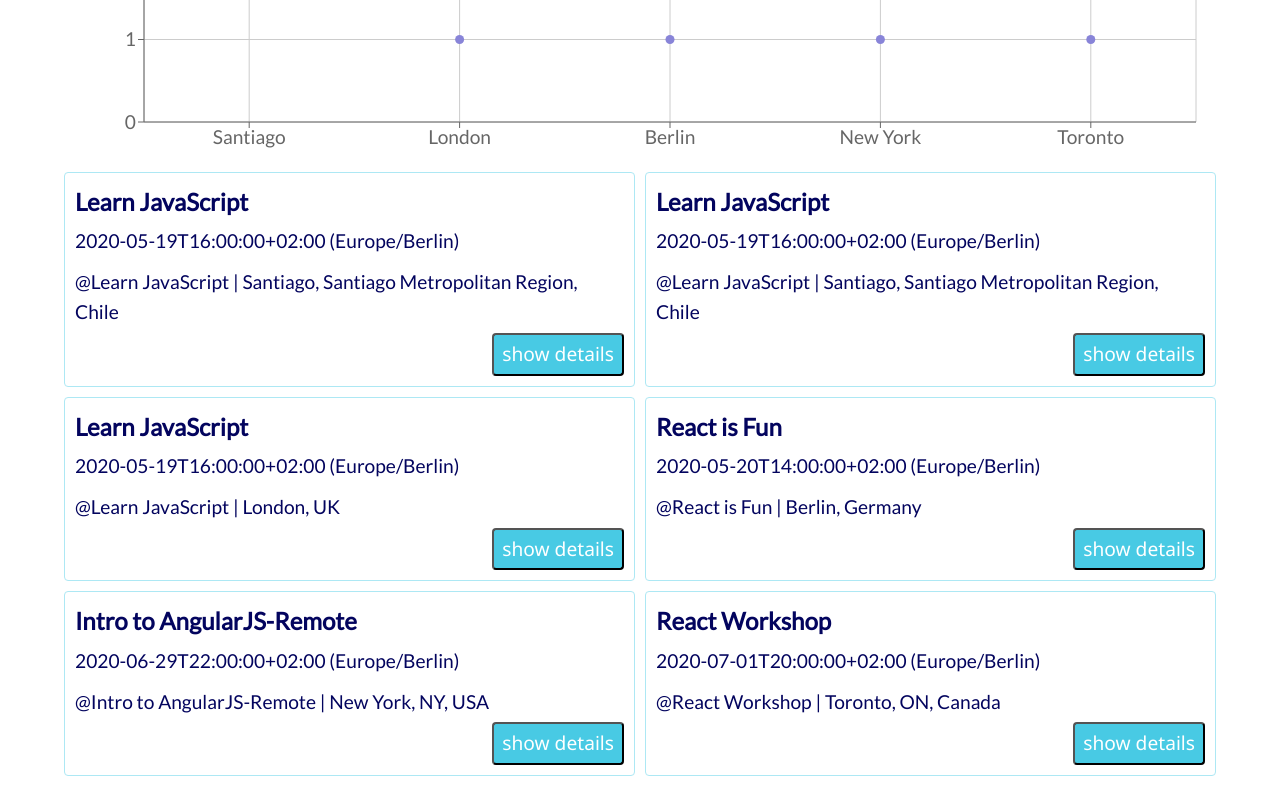
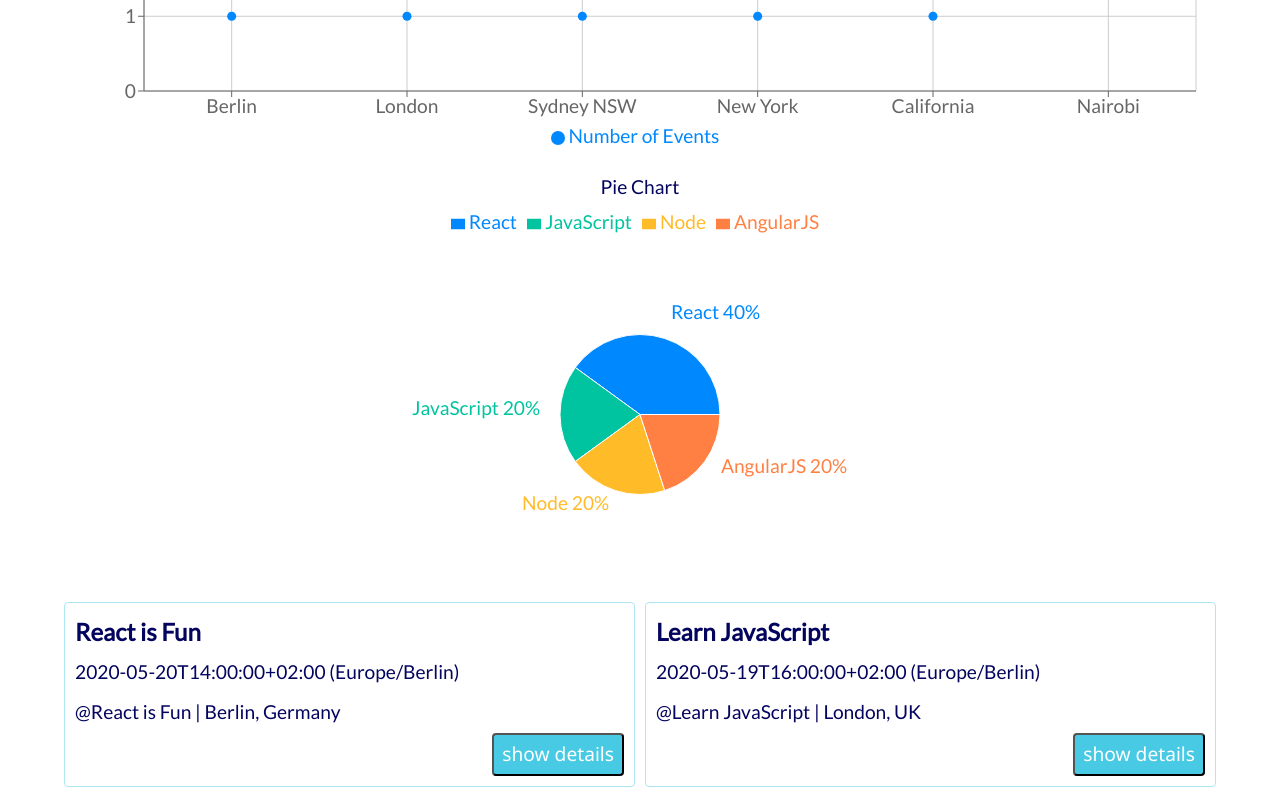
Before and after one commit to DeepthiSRao/meet-react-app, a React (Create React App) app: page / in a window 1280 px wide. Shown: the part 500-1295 px from the top of the page. Built offline with nearby package versions, Linux system fonts and the light colour scheme; what atatus-spa would draw is missing.

Commit message:
Pie chart implementation

```diff
--- a/src/App.js
+++ b/src/App.js
@@ -4,7 +4,8 @@
 import NumberOfEvents from './NumberOfEvents';
 import './App.css';
 import { extractLocations, getEvents } from './api';
-import EventChart from './EventChart';
+import EventScatterChart from './EventScatterChart';
+import EventPieChart from './EventPieChart';
 
 class App extends Component {
     state = {
@@ -59,7 +60,6 @@
 
     render(){
         const { events, locations } = this.state;
-        console.log(locations);
 
         return (
             <div className="App">
@@ -68,7 +68,8 @@
                     locations={locations}
                     updateEvents={this.updateEvents} />
                 <NumberOfEvents updateEvents={this.updateEvents} />
-            <EventChart events={events} locations={locations} />
+                <EventScatterChart events={events} locations={locations} />
+                <EventPieChart events={events} />
                 <EventList events={events} />
             </div>
         );
--- /dev/null
+++ b/src/EventPieChart.js
@@ -0,0 +1,42 @@
+import React from 'react';
+import { Cell, Legend, Pie, PieChart, ResponsiveContainer } from "recharts";
+import { COLORS } from './constants';
+
+const EventPieChart = ({events}) => {
+    const genres = ['React', 'JavaScript', 'Node', 'jQuery', 'AngularJS'];
+
+    const getData = () => {
+        const result = genres.map(genre => ({
+            name: genre,
+            value: events.filter(e => e.summary.split(' ').includes(genre)).length
+        }));
+        return result.filter(data => data.value !== 0);
+    }
+
+    return (
+        <div>
+            <h4>Pie Chart</h4>
+            <ResponsiveContainer height={400} >
+                <PieChart height={400}>
+                <Legend layout="horizontal" verticalAlign="top" align="center" height={25} />
+                    <Pie
+                        data={getData()}
+                        cx="50%"
+                        cy="50%"
+                        labelLine={false}
+                        outerRadius={80}
+                        fill="#8884d8"
+                        dataKey="value"
+                        label={({ name, percent}) => `${name} ${(percent * 100).toFixed(0)}%`}>
+                        {getData().map((entry, index) => (
+                            <Cell key={`cell-${index}`} fill={COLORS[index % COLORS.length]} />
+                        ))}
+                    </Pie>
+
+                </PieChart>
+            </ResponsiveContainer>
+        </div>
+    );
+}
+
+export default EventPieChart;
--- a/src/EventChart.js
+++ b/src/EventScatterChart.js
@@ -1,7 +1,8 @@
 import React from 'react';
-import { CartesianGrid, ResponsiveContainer, Scatter, ScatterChart, Tooltip, XAxis, YAxis } from 'recharts';
+import { CartesianGrid, Legend, ResponsiveContainer, Scatter, ScatterChart, Tooltip, XAxis, YAxis } from 'recharts';
+import { COLORS } from './constants';
 
-const EventChart = ({events, locations}) => {
+const EventScatterChart = ({events, locations}) => {
     const getData = () => {
         return locations.map(location => ({
             city: location.split(',')[0],
@@ -20,11 +21,12 @@
                     <XAxis type="category" dataKey="city" name="City" />
                     <YAxis type="number" dataKey="number" name="Number of events" allowDecimals={false} />
                     <Tooltip cursor={{ strokeDasharray: '3 3' }} />
-                    <Scatter name="A school" data={getData()} fill="#8884d8" />
+                    <Scatter name="Number of Events" data={getData()} fill={COLORS[0]} />
+                    <Legend />
                 </ScatterChart>
             </ResponsiveContainer>
         </div>
     );
 }
 
-export default EventChart;
+export default EventScatterChart;
--- a/src/api.js
+++ b/src/api.js
@@ -14,7 +14,8 @@
 // nprogress --> is used to create and display progress bars at the top of the page
 // getEvents return local mock data if req is from localhost
 export const getEvents = async () => {
-    NProgress.configure({ trickleRate: 0.02, trickleSpeed: 800 });
+    //for navigator latency
+    //NProgress.configure({ trickleRate: 0.02, trickleSpeed: 800 });
     NProgress.start();
 
     //if request is from localhost return local data
--- /dev/null
+++ b/src/constants.js
@@ -0,0 +1 @@
+export  const COLORS = ['#0088FE', '#00C49F', '#FFBB28', '#FF8042', '#800080'];
--- a/src/mockData.js
+++ b/src/mockData.js
@@ -1,15 +1,15 @@
 const mockData = [
     {
         "kind": "calendar#event",
-        "etag": "\"3181161784712000\"",
-        "id": "4eahs9ghkhrvkld72hogu9ph3e_20200519T140000Z",
+        "etag": "\"3181159875584000\"",
+        "id": "3qtd6uscq4tsi6gc7nmmtpqlct",
         "status": "confirmed",
-        "htmlLink": "https://www.google.com/calendar/event?eid=NGVhaHM5Z2hraHJ2a2xkNzJob2d1OXBoM2VfMjAyMDA1MTlUMTQwMDAwWiBmdWxsc3RhY2t3ZWJkZXZAY2FyZWVyZm91bmRyeS5jb20",
-        "created": "2020-05-19T19:17:46.000Z",
-        "updated": "2020-05-27T12:01:32.356Z",
-        "summary": "Learn JavaScript",
-        "description": "Have you wondered how you can ask Google to show you the list of the top ten must-see places in London? And how Google presents you the list? How can you submit the details of an application? Well, JavaScript is doing these. :) \n\nJavascript offers interactivity to a dull, static website. Come, learn JavaScript with us and make those beautiful websites.",
-        "location": "Santiago, Santiago Metropolitan Region, Chile",
+        "htmlLink": "https://www.google.com/calendar/event?eid=M3F0ZDZ1c2NxNHRzaTZnYzdubW10cHFsY3RfMjAyMDA1MjBUMTIwMDAwWiBmdWxsc3RhY2t3ZWJkZXZAY2FyZWVyZm91bmRyeS5jb20",
+        "created": "2020-05-19T19:14:30.000Z",
+        "updated": "2020-05-27T11:45:37.792Z",
+        "summary": "React is Fun",
+        "description": "Love HTML, CSS, and JS? Want to become a cool front-end developer? \n\nReact is one of the most popular front-end frameworks. There is a huge number of job openings for React developers in most cities. \n\nJoin us in our free React training sessions and give your career a new direction. ",
+        "location": "Berlin, Germany",
         "creator": {
          "email": "fullstackwebdev@careerfoundry.com",
          "self": true
@@ -19,68 +19,27 @@
          "self": true
         },
         "start": {
-         "dateTime": "2020-05-19T16:00:00+02:00",
+         "dateTime": "2020-05-20T14:00:00+02:00",
          "timeZone": "Europe/Berlin"
         },
         "end": {
-         "dateTime": "2020-05-19T17:00:00+02:00",
+         "dateTime": "2020-05-20T15:00:00+02:00",
          "timeZone": "Europe/Berlin"
         },
-        "recurringEventId": "4eahs9ghkhrvkld72hogu9ph3e",
-        "originalStartTime": {
-         "dateTime": "2020-05-19T16:00:00+02:00",
-         "timeZone": "Europe/Berlin"
-        },
-        "iCalUID": "4eahs9ghkhrvkld72hogu9ph3e@google.com",
+        "recurrence": [
+         "RRULE:FREQ=WEEKLY;WKST=SU;BYDAY=FR,MO,WE"
+        ],
+        "iCalUID": "3qtd6uscq4tsi6gc7nmmtpqlct@google.com",
         "sequence": 0,
         "reminders": {
          "useDefault": true
         },
         "eventType": "default"
-    },
+       },
     {
         "kind": "calendar#event",
         "etag": "\"3181161784712000\"",
-        "id": "4eahs9ghkhrvkld72hogu9ph3e_20200519T1400021",
-        "status": "confirmed",
-        "htmlLink": "https://www.google.com/calendar/event?eid=NGVhaHM5Z2hraHJ2a2xkNzJob2d1OXBoM2VfMjAyMDA1MTlUMTQwMDAwWiBmdWxsc3RhY2t3ZWJkZXZAY2FyZWVyZm91bmRyeS5jb20",
-        "created": "2020-05-19T19:17:46.000Z",
-        "updated": "2020-05-27T12:01:32.356Z",
-        "summary": "Learn JavaScript",
-        "description": "Have you wondered how you can ask Google to show you the list of the top ten must-see places in London? And how Google presents you the list? How can you submit the details of an application? Well, JavaScript is doing these. :) \n\nJavascript offers interactivity to a dull, static website. Come, learn JavaScript with us and make those beautiful websites.",
-        "location": "Santiago, Santiago Metropolitan Region, Chile",
-        "creator": {
-         "email": "fullstackwebdev@careerfoundry.com",
-         "self": true
-        },
-        "organizer": {
-         "email": "fullstackwebdev@careerfoundry.com",
-         "self": true
-        },
-        "start": {
-         "dateTime": "2020-05-19T16:00:00+02:00",
-         "timeZone": "Europe/Berlin"
-        },
-        "end": {
-         "dateTime": "2020-05-19T17:00:00+02:00",
-         "timeZone": "Europe/Berlin"
-        },
-        "recurringEventId": "4eahs9ghkhrvkld72hogu9ph3e",
-        "originalStartTime": {
-         "dateTime": "2020-05-19T16:00:00+02:00",
-         "timeZone": "Europe/Berlin"
-        },
-        "iCalUID": "4eahs9ghkhrvkld72hogu9ph3e@google.com",
-        "sequence": 0,
-        "reminders": {
-         "useDefault": true
-        },
-        "eventType": "default"
-    },
-    {
-        "kind": "calendar#event",
-        "etag": "\"3181161784712000\"",
-        "id": "4eahs9ghkhrvkld72hogu9ph3e_20200519T140000D",
+        "id": "4eahs9ghkhrvkld72hogu9ph3e",
         "status": "confirmed",
         "htmlLink": "https://www.google.com/calendar/event?eid=NGVhaHM5Z2hraHJ2a2xkNzJob2d1OXBoM2VfMjAyMDA1MTlUMTQwMDAwWiBmdWxsc3RhY2t3ZWJkZXZAY2FyZWVyZm91bmRyeS5jb20",
         "created": "2020-05-19T19:17:46.000Z",
@@ -104,11 +63,9 @@
          "dateTime": "2020-05-19T17:00:00+02:00",
          "timeZone": "Europe/Berlin"
         },
-        "recurringEventId": "4eahs9ghkhrvkld72hogu9ph3e",
-        "originalStartTime": {
-         "dateTime": "2020-05-19T16:00:00+02:00",
-         "timeZone": "Europe/Berlin"
-        },
+        "recurrence": [
+         "RRULE:FREQ=WEEKLY;WKST=SU;BYDAY=SA,TH,TU"
+        ],
         "iCalUID": "4eahs9ghkhrvkld72hogu9ph3e@google.com",
         "sequence": 0,
         "reminders": {
@@ -118,15 +75,15 @@
     },
     {
         "kind": "calendar#event",
-        "etag": "\"3181159875584000\"",
-        "id": "3qtd6uscq4tsi6gc7nmmtpqlct_20200520T120000Z",
+        "etag": "\"3187221506816000\"",
+        "id": "48m09le389vijbqfs2mcr6i87q",
         "status": "confirmed",
-        "htmlLink": "https://www.google.com/calendar/event?eid=M3F0ZDZ1c2NxNHRzaTZnYzdubW10cHFsY3RfMjAyMDA1MjBUMTIwMDAwWiBmdWxsc3RhY2t3ZWJkZXZAY2FyZWVyZm91bmRyeS5jb20",
-        "created": "2020-05-19T19:14:30.000Z",
-        "updated": "2020-05-27T11:45:37.792Z",
-        "summary": "React is Fun",
-        "description": "Love HTML, CSS, and JS? Want to become a cool front-end developer? \n\nReact is one of the most popular front-end frameworks. There is a huge number of job openings for React developers in most cities. \n\nJoin us in our free React training sessions and give your career a new direction. ",
-        "location": "Berlin, Germany",
+        "htmlLink": "https://www.google.com/calendar/event?eid=NDhtMDlsZTM4OXZpamJxZnMybWNyNmk4N3FfMjAyMDA2MzBUMDcwMDAwWiBmdWxsc3RhY2t3ZWJkZXZAY2FyZWVyZm91bmRyeS5jb20",
+        "created": "2020-07-01T13:39:01.000Z",
+        "updated": "2020-07-01T13:39:13.408Z",
+        "summary": "Node Gang",
+        "description": "We meet every Tuesday to talk about Node or JavaScript in general. Node Gang is an inclusive community that tries to cater to all levels of learners during meetups. Join us if you are curious to hear about what's new in Node, patterns, interesting npm packages, and practices.",
+        "location": "Sydney NSW, Australia",
         "creator": {
          "email": "fullstackwebdev@careerfoundry.com",
          "self": true
@@ -136,20 +93,49 @@
          "self": true
         },
         "start": {
-         "dateTime": "2020-05-20T14:00:00+02:00",
+         "dateTime": "2020-06-30T09:00:00+02:00",
          "timeZone": "Europe/Berlin"
         },
         "end": {
-         "dateTime": "2020-05-20T15:00:00+02:00",
+         "dateTime": "2020-06-30T10:00:00+02:00",
          "timeZone": "Europe/Berlin"
         },
-        "recurringEventId": "3qtd6uscq4tsi6gc7nmmtpqlct",
-        "originalStartTime": {
-         "dateTime": "2020-05-20T14:00:00+02:00",
-         "timeZone": "Europe/Berlin"
+        "recurrence": [
+         "RRULE:FREQ=WEEKLY;BYDAY=TU"
+        ],
+        "iCalUID": "48m09le389vijbqfs2mcr6i87q@google.com",
+        "sequence": 1,
+        "hangoutLink": "https://meet.google.com/wdc-wutt-tji",
+        "conferenceData": {
+         "entryPoints": [
+          {
+           "entryPointType": "video",
+           "uri": "https://meet.google.com/wdc-wutt-tji",
+           "label": "meet.google.com/wdc-wutt-tji"
+          },
+          {
+           "entryPointType": "more",
+           "uri": "https://tel.meet/wdc-wutt-tji?pin=3796108774207",
+           "pin": "3796108774207"
+          },
+          {
+           "regionCode": "DE",
+           "entryPointType": "phone",
+           "uri": "tel:+49-40-8081618974",
+           "label": "+49 40 8081618974",
+           "pin": "170634768"
+          }
+         ],
+         "conferenceSolution": {
+          "key": {
+           "type": "hangoutsMeet"
+          },
+          "name": "Google Meet",
+          "iconUri": "https://fonts.gstatic.com/s/i/productlogos/meet_2020q4/v6/web-512dp/logo_meet_2020q4_color_2x_web_512dp.png"
+         },
+         "conferenceId": "wdc-wutt-tji",
+         "signature": "AKpSKUvoH9hOVH65aZFC9c5eb6tz"
         },
-        "iCalUID": "3qtd6uscq4tsi6gc7nmmtpqlct@google.com",
-        "sequence": 0,
         "reminders": {
          "useDefault": true
         },
@@ -225,15 +211,15 @@
     },
     {
         "kind": "calendar#event",
-        "etag": "\"3187234769062000\"",
-        "id": "46717o686s7ibj1lp300pabro9",
+        "etag": "\"3187222416180000\"",
+        "id": "6co0ojl0l0j0rbh3g56vlc2s9i",
         "status": "confirmed",
-        "htmlLink": "https://www.google.com/calendar/event?eid=NDY3MTdvNjg2czdpYmoxbHAzMDBwYWJybzlfMjAyMDA3MDFUMTgwMDAwWiBmdWxsc3RhY2t3ZWJkZXZAY2FyZWVyZm91bmRyeS5jb20",
-        "created": "2020-07-01T15:28:56.000Z",
-        "updated": "2020-07-01T15:29:44.531Z",
-        "summary": "React Workshop",
-        "description": "React is one of the most popular front-end frameworks. There is a huge number of job openings for React developers in most cities. \n\nJoin us in our free React training sessions and give your career a new direction. ",
-        "location": "Toronto, ON, Canada",
+        "htmlLink": "https://www.google.com/calendar/event?eid=NmNvMG9qbDBsMGowcmJoM2c1NnZsYzJzOWlfMjAyMDA3MDFUMDEwMDAwWiBmdWxsc3RhY2t3ZWJkZXZAY2FyZWVyZm91bmRyeS5jb20",
+        "created": "2020-07-01T13:44:15.000Z",
+        "updated": "2020-07-01T13:46:48.090Z",
+        "summary": "React California",
+        "description": "React is one of the most popular front-end frameworks. There is a huge number of job openings for React developers in most cities. \n\nReact California is a non-profit organization offering free training sessions to React enthusiasts every Wednesday and Friday.\n\nJoin us in our free React training sessions and give your career a new direction.",
+        "location": "California, USA",
         "creator": {
          "email": "fullstackwebdev@careerfoundry.com",
          "self": true
@@ -243,37 +229,37 @@
          "self": true
         },
         "start": {
-         "dateTime": "2020-07-01T20:00:00+02:00",
+         "dateTime": "2020-07-01T03:00:00+02:00",
          "timeZone": "Europe/Berlin"
         },
         "end": {
-         "dateTime": "2020-07-01T21:00:00+02:00",
+         "dateTime": "2020-07-01T04:00:00+02:00",
          "timeZone": "Europe/Berlin"
         },
         "recurrence": [
-         "RRULE:FREQ=WEEKLY;WKST=SU;BYDAY=SU,WE"
+         "RRULE:FREQ=WEEKLY;WKST=SU;BYDAY=FR,WE"
         ],
-        "iCalUID": "46717o686s7ibj1lp300pabro9@google.com",
+        "iCalUID": "6co0ojl0l0j0rbh3g56vlc2s9i@google.com",
         "sequence": 1,
-        "hangoutLink": "https://meet.google.com/jnj-edux-duq",
+        "hangoutLink": "https://meet.google.com/imt-kabh-cib",
         "conferenceData": {
          "entryPoints": [
           {
            "entryPointType": "video",
-           "uri": "https://meet.google.com/jnj-edux-duq",
-           "label": "meet.google.com/jnj-edux-duq"
+           "uri": "https://meet.google.com/imt-kabh-cib",
+           "label": "meet.google.com/imt-kabh-cib"
           },
           {
            "entryPointType": "more",
-           "uri": "https://tel.meet/jnj-edux-duq?pin=3356856978418",
-           "pin": "3356856978418"
+           "uri": "https://tel.meet/imt-kabh-cib?pin=8711708481601",
+           "pin": "8711708481601"
           },
           {
            "regionCode": "DE",
            "entryPointType": "phone",
-           "uri": "tel:+49-30-300195194",
-           "label": "+49 30 300195194",
-           "pin": "599388176"
+           "uri": "tel:+49-40-8081618688",
+           "label": "+49 40 8081618688",
+           "pin": "752695860"
           }
          ],
          "conferenceSolution": {
@@ -283,14 +269,150 @@
           "name": "Google Meet",
           "iconUri": "https://fonts.gstatic.com/s/i/productlogos/meet_2020q4/v6/web-512dp/logo_meet_2020q4_color_2x_web_512dp.png"
          },
-         "conferenceId": "jnj-edux-duq",
-         "signature": "AKpSKUtC7qxHytSNkHqA/6cO6uu5"
+         "conferenceId": "imt-kabh-cib",
+         "signature": "AKpSKUuLJ3p92CeSmqblPSEZ/SQI"
         },
         "reminders": {
          "useDefault": true
         },
         "eventType": "default"
        },
+       {
+        "kind": "calendar#event",
+        "etag": "\"3187224991890000\"",
+        "id": "3glt4dve9uip7oh5g5kb2bid2s",
+        "status": "confirmed",
+        "htmlLink": "https://www.google.com/calendar/event?eid=M2dsdDRkdmU5dWlwN29oNWc1a2IyYmlkMnNfMjAyMDA3MDJUMTYwMDAwWiBmdWxsc3RhY2t3ZWJkZXZAY2FyZWVyZm91bmRyeS5jb20",
+        "created": "2020-07-01T14:07:59.000Z",
+        "updated": "2020-07-01T14:08:15.945Z",
+        "summary": "Fun with Node.js",
+        "description": "Do you know that Node.js is basically a server having the capability of executing JavaScript? If you are familiar with JS, Node.js will be an easy ride. \n\nJoin us if you want to learn how to build the server-side of an app using Node.js.",
+        "location": "Nairobi, Kenya",
+        "creator": {
+         "email": "fullstackwebdev@careerfoundry.com",
+         "self": true
+        },
+        "organizer": {
+         "email": "fullstackwebdev@careerfoundry.com",
+         "self": true
+        },
+        "start": {
+         "dateTime": "2020-07-02T18:00:00+02:00",
+         "timeZone": "Europe/Berlin"
+        },
+        "end": {
+         "dateTime": "2020-07-02T19:00:00+02:00",
+         "timeZone": "Europe/Berlin"
+        },
+        "recurrence": [
+         "RRULE:FREQ=WEEKLY;WKST=SU;BYDAY=MO,TH"
+        ],
+        "iCalUID": "3glt4dve9uip7oh5g5kb2bid2s@google.com",
+        "sequence": 1,
+        "hangoutLink": "https://meet.google.com/wkx-akyy-omd",
+        "conferenceData": {
+         "entryPoints": [
+          {
+           "entryPointType": "video",
+           "uri": "https://meet.google.com/wkx-akyy-omd",
+           "label": "meet.google.com/wkx-akyy-omd"
+          },
+          {
+           "entryPointType": "more",
+           "uri": "https://tel.meet/wkx-akyy-omd?pin=9536747460380",
+           "pin": "9536747460380"
+          },
+          {
+           "regionCode": "DE",
+           "entryPointType": "phone",
+           "uri": "tel:+49-40-8081616512",
+           "label": "+49 40 8081616512",
+           "pin": "576339034"
+          }
+         ],
+         "conferenceSolution": {
+          "key": {
+           "type": "hangoutsMeet"
+          },
+          "name": "Google Meet",
+          "iconUri": "https://fonts.gstatic.com/s/i/productlogos/meet_2020q4/v6/web-512dp/logo_meet_2020q4_color_2x_web_512dp.png"
+         },
+         "conferenceId": "wkx-akyy-omd",
+         "signature": "AKpSKUuJ3sCWiWwvg2UtPa0d4PZ6"
+        },
+        "reminders": {
+         "useDefault": true
+        },
+        "eventType": "default"
+    },
+       {
+        "kind": "calendar#event",
+        "etag": "\"3187224991890000\"",
+        "id": "3glt4dve9uip7oh5g5kb2bid2g",
+        "status": "confirmed",
+        "htmlLink": "https://www.google.com/calendar/event?eid=M2dsdDRkdmU5dWlwN29oNWc1a2IyYmlkMnNfMjAyMDA3MDJUMTYwMDAwWiBmdWxsc3RhY2t3ZWJkZXZAY2FyZWVyZm91bmRyeS5jb20",
+        "created": "2020-07-01T14:07:59.000Z",
+        "updated": "2020-07-01T14:08:15.945Z",
+        "summary": "Fun with AngularJS",
+        "description": "Do you know that Node.js is basically a server having the capability of executing JavaScript? If you are familiar with JS, Node.js will be an easy ride. \n\nJoin us if you want to learn how to build the server-side of an app using Node.js.",
+        "location": "Nairobi, Kenya",
+        "creator": {
+         "email": "fullstackwebdev@careerfoundry.com",
+         "self": true
+        },
+        "organizer": {
+         "email": "fullstackwebdev@careerfoundry.com",
+         "self": true
+        },
+        "start": {
+         "dateTime": "2020-07-02T18:00:00+02:00",
+         "timeZone": "Europe/Berlin"
+        },
+        "end": {
+         "dateTime": "2020-07-02T19:00:00+02:00",
+         "timeZone": "Europe/Berlin"
+        },
+        "recurrence": [
+         "RRULE:FREQ=WEEKLY;WKST=SU;BYDAY=MO,TH"
+        ],
+        "iCalUID": "3glt4dve9uip7oh5g5kb2bid2s@google.com",
+        "sequence": 1,
+        "hangoutLink": "https://meet.google.com/wkx-akyy-omd",
+        "conferenceData": {
+         "entryPoints": [
+          {
+           "entryPointType": "video",
+           "uri": "https://meet.google.com/wkx-akyy-omd",
+           "label": "meet.google.com/wkx-akyy-omd"
+          },
+          {
+           "entryPointType": "more",
+           "uri": "https://tel.meet/wkx-akyy-omd?pin=9536747460380",
+           "pin": "9536747460380"
+          },
+          {
+           "regionCode": "DE",
+           "entryPointType": "phone",
+           "uri": "tel:+49-40-8081616512",
+           "label": "+49 40 8081616512",
+           "pin": "576339034"
+          }
+         ],
+         "conferenceSolution": {
+          "key": {
+           "type": "hangoutsMeet"
+          },
+          "name": "Google Meet",
+          "iconUri": "https://fonts.gstatic.com/s/i/productlogos/meet_2020q4/v6/web-512dp/logo_meet_2020q4_color_2x_web_512dp.png"
+         },
+         "conferenceId": "wkx-akyy-omd",
+         "signature": "AKpSKUuJ3sCWiWwvg2UtPa0d4PZ6"
+        },
+        "reminders": {
+         "useDefault": true
+        },
+        "eventType": "default"
+    },
 ];
 
 export { mockData };
```
Lines whose indentation alone changed are shown as unchanged.
